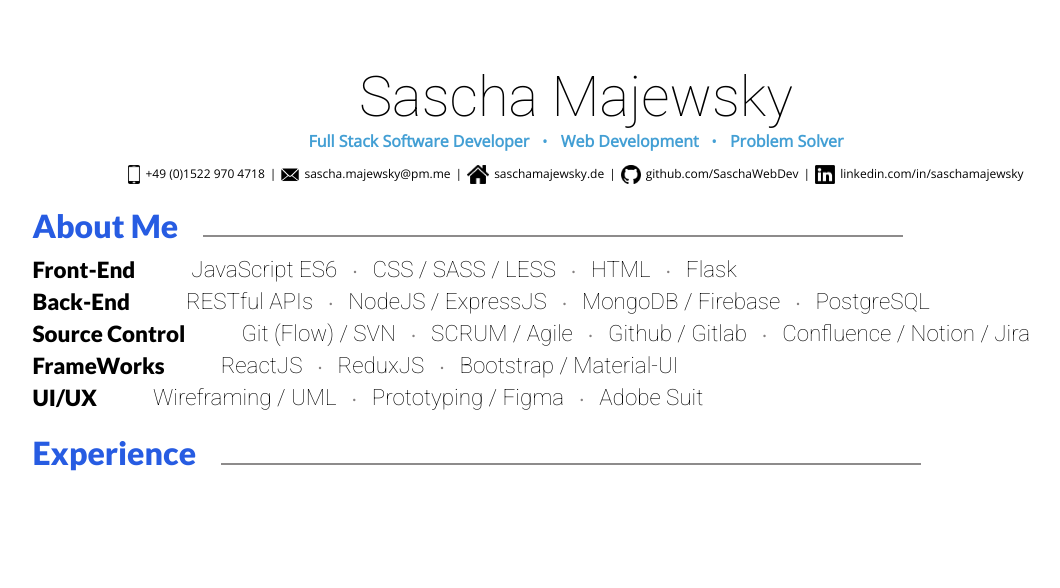
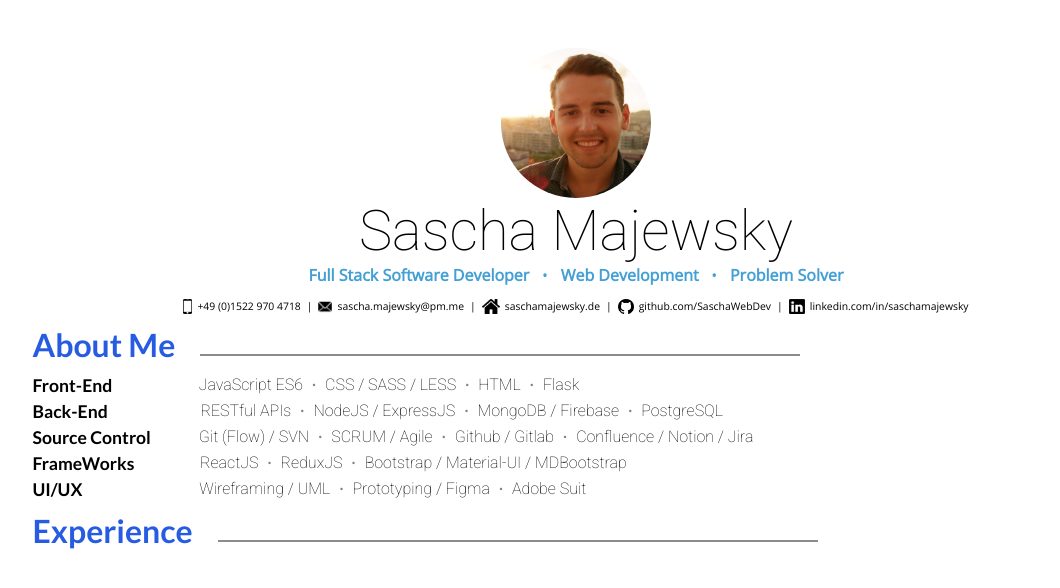
Before and after one commit to SaschaWebDev/resume, a plain HTML site: page index.html in a window 1280 px wide. Shown: the whole page, without its empty margins (64-1124 px from the left). Drawn offline with nearby package versions, Linux system fonts and the light colour scheme.

Commit message:
Added alignment for skills and profile picture of myself

```diff
--- a/assets/css/main.css
+++ b/assets/css/main.css
@@ -1,10 +1,20 @@
 .wrapper {
-  width: 1500px;
+  width: 2500px;
+  min-width: 2500px;
+}
+
+.profile-picture {
+  display: flex;
+  justify-content: center;
+  margin-top: 3rem;
+}
+
+.profile {
+  border-radius: 50%;
 }
 
 .name {
   text-align: center;
-  margin-top: 4rem;
   font-family: 'Roboto', sans-serif;
   font-size: 3.5rem;
 }
@@ -30,6 +40,7 @@
 .contact {
   display: flex;
   justify-content: center;
+  min-width: 920px;
 }
 
 .contact img {
@@ -37,13 +48,13 @@
 }
 
 .seperator {
-  margin-left: 5px;
-  margin-right: 5px;
+  margin-left: 6px;
+  margin-right: 6px;
 }
 
 .contact div {
   font-family: 'Open Sans', sans-serif;
-  font-size: 0.75rem;
+  font-size: 0.65rem;
 }
 
 .section {
@@ -55,7 +66,7 @@
   color: #275ce2;
   font-family: 'Lato', sans-serif;
   font-size: 2rem;
-  margin: 2% 0 1% 0;
+  margin: 1% 0 1% 0;
 }
 
 .header > span {
@@ -67,7 +78,7 @@
   content: '';
   position: absolute;
   top: 75%;
-  width: 700px;
+  width: 600px;
   height: 2px;
   background: rgba(65, 63, 63, 0.6);
 }
@@ -86,22 +97,43 @@
 .skill-header {
   color: #000000;
   font-family: 'Lato', sans-serif;
-  font-size: 1.4rem;
+  font-size: 1.1rem;
 }
 
 .skill-list {
   font-family: 'Roboto', sans-serif;
-  font-size: 1.4rem;
-  margin-left: 3.5rem;
+  font-size: 1rem;
+  color: black;
+  font-weight: 550;
+}
+
+.first {
+  margin-left: 5.4rem;
+}
+
+.second {
+  margin-left: 5.8rem;
+}
+
+.third {
+  margin-left: 3rem;
+}
+
+.fourth {
+  margin-left: 4.1rem;
+}
+
+.fifth {
+  margin-left: 7.3rem;
 }
 
 .first-skill {
-  margin-right: 10px;
+  margin-right: 5px;
 }
 
 .skill {
-  margin-left: 10px;
-  margin-right: 10px;
+  margin-left: 5px;
+  margin-right: 5px;
 }
 
 .skill-bullet {
--- a/index.html
+++ b/index.html
@@ -7,11 +7,11 @@
     <title>Resume - Sascha Majewsky</title>
     <link rel="stylesheet" href="assets/css/main.css" />
     <link
-      href="https://fonts.googleapis.com/css?family=Roboto:100&display=swap"
+      href="https://fonts.googleapis.com/css?family=Roboto:100,550&display=swap"
       rel="stylesheet"
     />
     <link
-      href="https://fonts.googleapis.com/css?family=Lato:900&display=swap"
+      href="https://fonts.googleapis.com/css?family=Lato:700,900&display=swap"
       rel="stylesheet"
     />
     <link
@@ -22,6 +22,17 @@
   <body>
     <!-- Wrapper-->
     <div id="wrapper">
+
+      <!-- Image-->
+      <div class="profile-picture">
+      <img
+        class="profile"
+        src="/assets/images/sascha.png"
+        alt="Snapshot of me, Sascha Majewsky."
+        height="150"
+        width="150"
+       />
+      </div>
       <!-- Name-->
       <div class="name">Sascha Majewsky</div>
 
@@ -39,40 +50,40 @@
         <img
           src="/assets/images/phone.png"
           alt="Icon of a mobile phone."
-          height="19"
-          width="12"
+          height="15"
+          width="9"
         />
         <div>+49 (0)1522 970 4718</div>
         <div class="seperator">|</div>
         <img
           src="/assets/images/mail.png"
           alt="Icon of a mail letter."
-          height="19"
-          width="18"
+          height="15"
+          width="14"
         />
         <div>sascha.majewsky@pm.me</div>
         <div class="seperator">|</div>
         <img
           src="/assets/images/home.png"
           alt="Icon of a house."
-          height="19"
-          width="22"
+          height="15"
+          width="18"
         />
         <div>saschamajewsky.de</div>
         <div class="seperator">|</div>
         <img
           src="/assets/images/github.png"
           alt="Icon of a house."
-          height="19"
-          width="20"
+          height="15"
+          width="16"
         />
         <div>github.com/SaschaWebDev</div>
         <div class="seperator">|</div>
         <img
           src="/assets/images/linkedin.png"
           alt="Icon of a linkedin."
-          height="19"
-          width="20"
+          height="15"
+          width="16"
         />
         <div>linkedin.com/in/saschamajewsky</div>
       </div>
@@ -83,7 +94,7 @@
         </div>
         <div class="skills">
           <span class="skill-header">Front-End</span>
-          <div class="skill-list">
+          <div class="skill-list first">
             <span class="first-skill">JavaScript ES6</span>
             <span class="skill-bullet">•</span>
             <span class="skill">CSS / SASS / LESS</span>
@@ -96,7 +107,7 @@
 
         <div class="skills">
           <span class="skill-header">Back-End</span>
-          <div class="skill-list">
+          <div class="skill-list second">
             <span class="first-skill">RESTful APIs</span>
             <span class="skill-bullet">•</span>
             <span class="skill">NodeJS / ExpressJS</span>
@@ -109,7 +120,7 @@
 
         <div class="skills">
           <span class="skill-header">Source Control</span>
-          <div class="skill-list">
+          <div class="skill-list third">
             <span class="first-skill">Git (Flow) / SVN</span>
             <span class="skill-bullet">•</span>
             <span class="skill">SCRUM / Agile</span>
@@ -122,18 +133,18 @@
 
         <div class="skills">
           <span class="skill-header">FrameWorks</span>
-          <div class="skill-list">
+          <div class="skill-list fourth">
             <span class="first-skill">ReactJS</span>
             <span class="skill-bullet">•</span>
             <span class="skill">ReduxJS</span>
             <span class="skill-bullet">•</span>
-            <span class="skill">Bootstrap / Material-UI</span>
+            <span class="skill">Bootstrap / Material-UI / MDBootstrap</span>
           </div>
         </div>
 
         <div class="skills">
           <span class="skill-header">UI/UX</span>
-          <div class="skill-list">
+          <div class="skill-list fifth">
             <span class="first-skill">Wireframing / UML</span>
             <span class="skill-bullet">•</span>
             <span class="skill">Prototyping / Figma</span>
@@ -149,7 +160,6 @@
           <span>Experience</span>
         </div>
 
-
     </div>
   </body>
 </html>
```
Also changed, not shown: assets/images/sascha.png (added).
